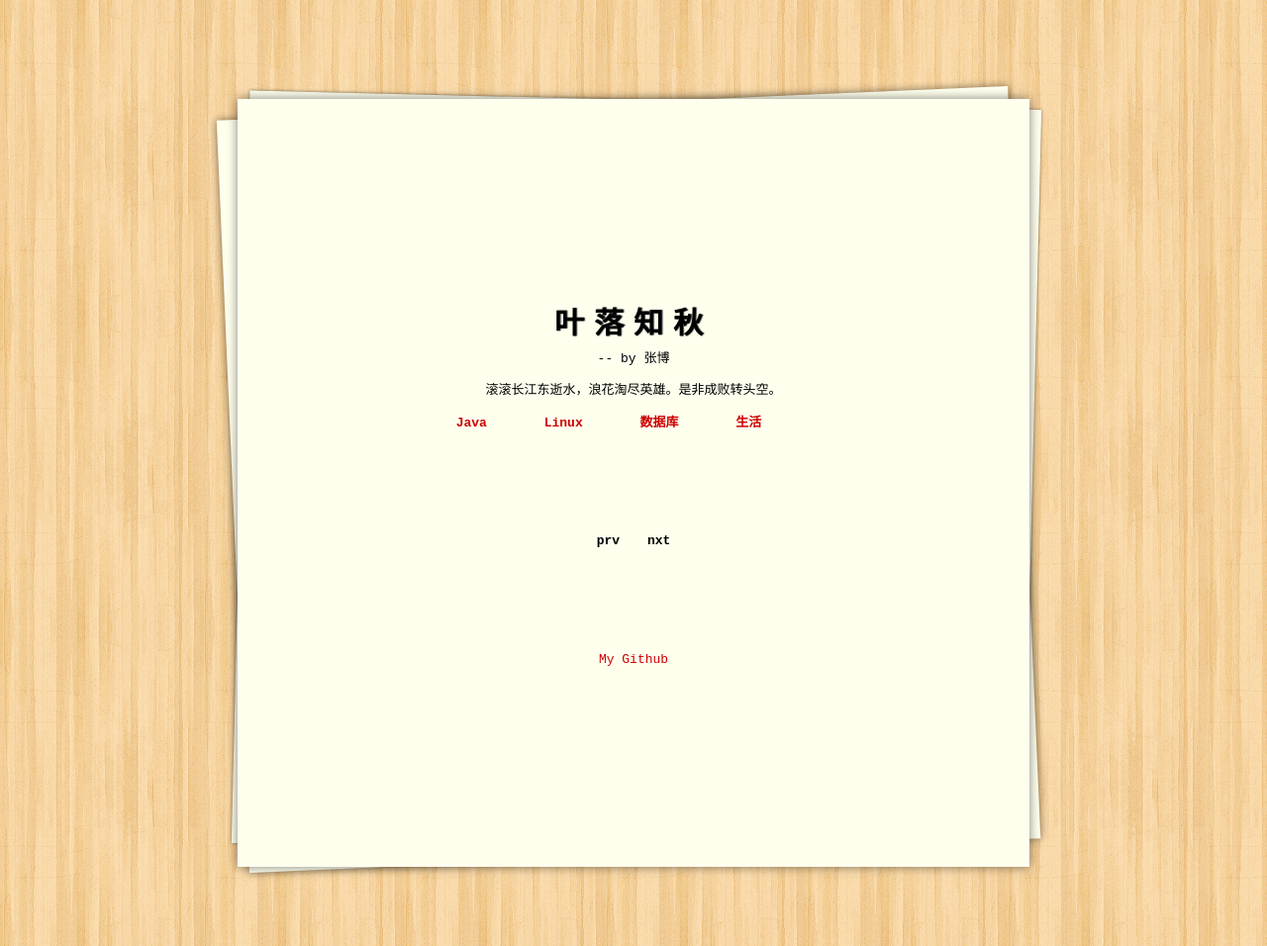
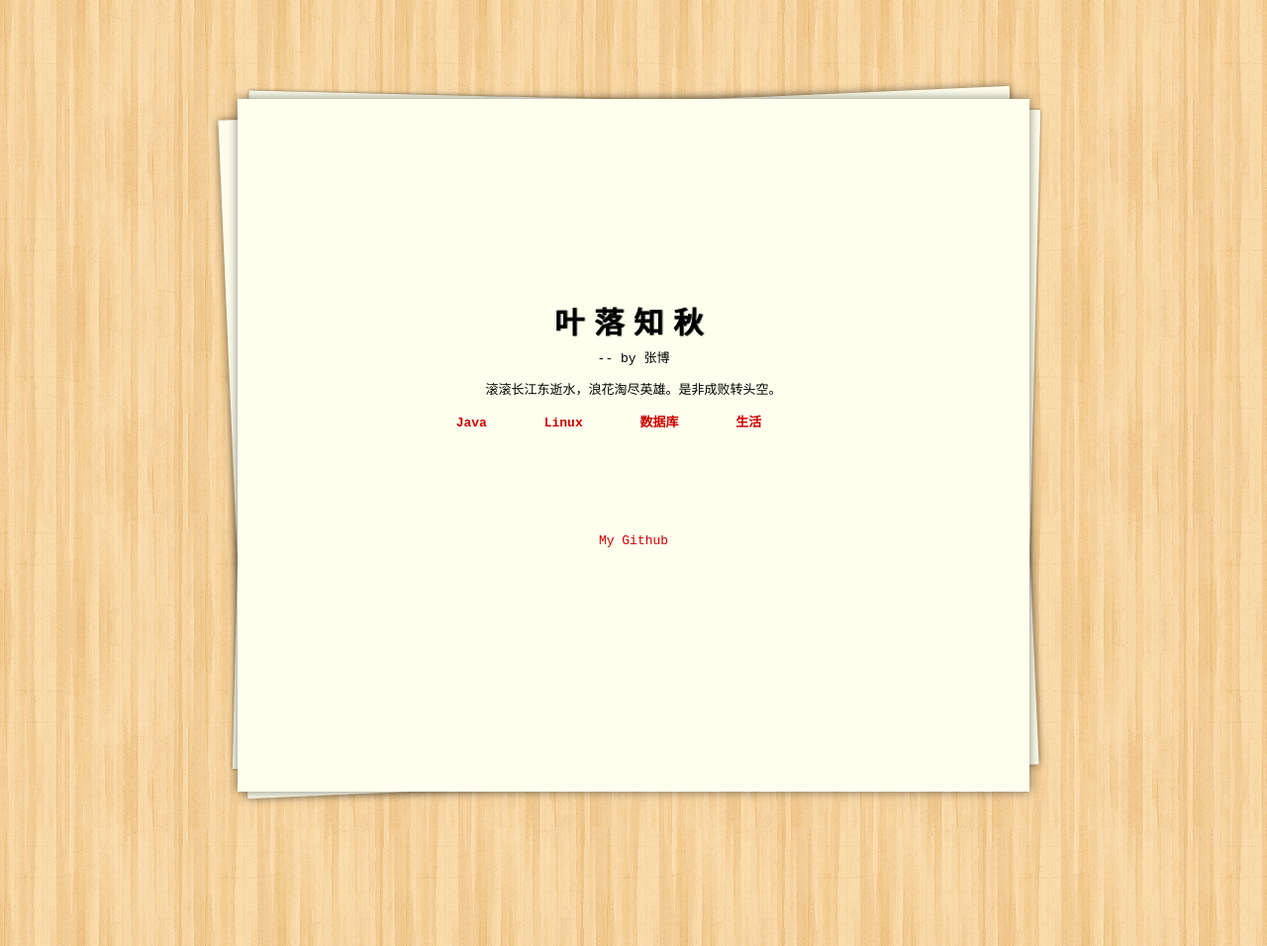
Before and after one commit to gozhangbo/gozhangbo, a Jekyll site: the page index.html, which Jekyll copies as it is, in a window 1280 px wide. Shown: the whole page at 99% size. Built offline with Jekyll 4.4.1, drawn with Linux system fonts in a browser that asks for light colours.

Commit message:
Update index.html

```diff
--- a/index.html
+++ b/index.html
@@ -39,44 +39,23 @@
         <ul class="navlist">
 
             <li>
-                <a class="page-link" href="./_site/java">Java</a>
+                <a class="page-link" href="/_site/java">Java</a>
             </li>
 
             <li>
-                <a class="page-link" href="./_site/linux">Linux</a>
+                <a class="page-link" href="/_site/linux">Linux</a>
             </li>
 
             <li>
-                <a class="page-link" href="./_site/database">数据库</a>
+                <a class="page-link" href="/_site/database">数据库</a>
             </li>
 
             <li>
-                <a class="page-link" href="./_site/life">生活</a>
+                <a class="page-link" href="/_site/life">生活</a>
             </li>
 
         </ul>
     </div>
-</div>
-
-
-
-
-        <div class="home">
-
-  <ul class="posts">
-
-  </ul>
-
-  <div class="pagination">
-
-      <span class="page-link">prv</span>
-
-
-
-      <span class="page-link">nxt</span>
-
-  </div>
-
 </div>
 
 
```
